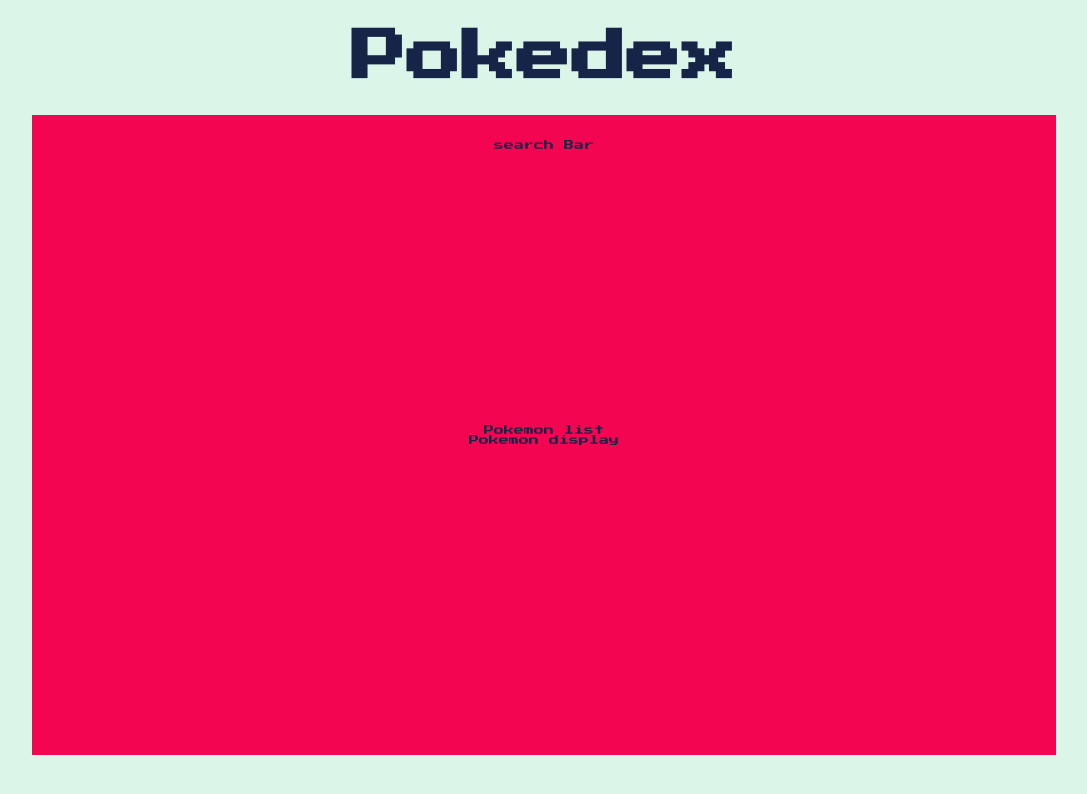
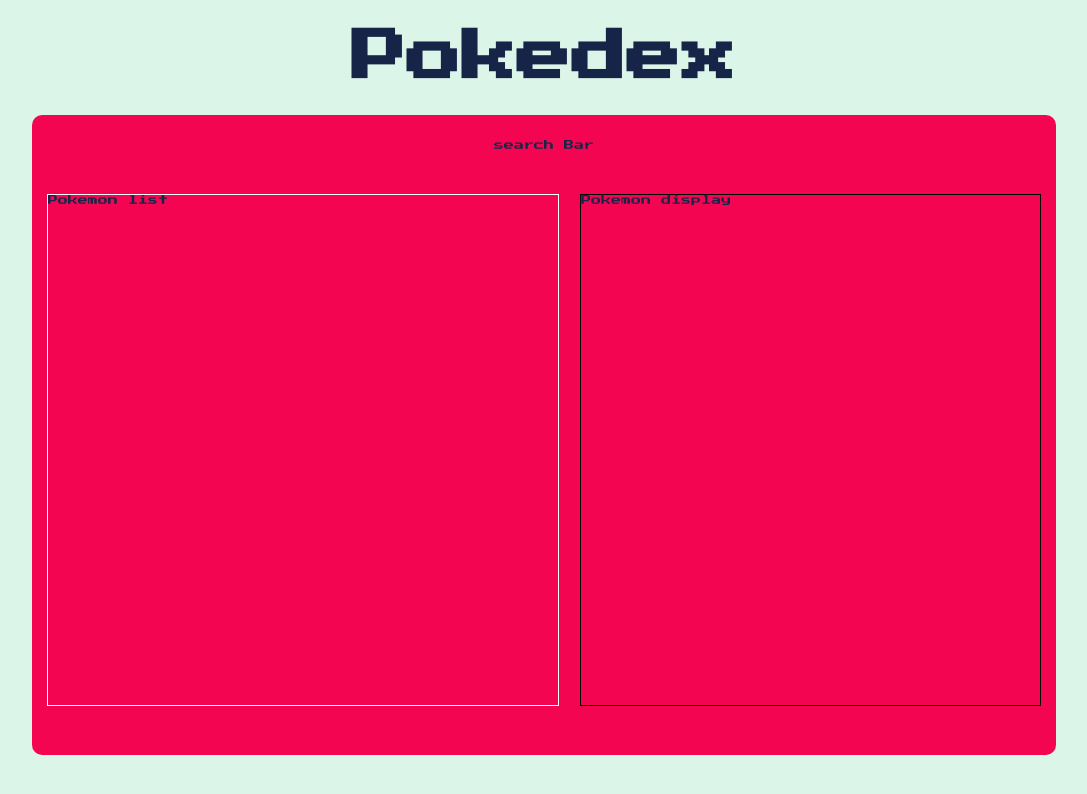
Before and after one commit to Deepak-1373/Pokedex, a React (Create React App) app: page / in a window 1280 px wide. Shown: the top 794 px of the page, without its empty margins (96-1183 px from the left). Built offline with nearby package versions, Linux system fonts and the light colour scheme.

Commit message:
style:add css for list container

```diff
--- a/src/pokedex/pokedex.css
+++ b/src/pokedex/pokedex.css
@@ -4,6 +4,7 @@
   margin: auto;
   display: flex;
   position: relative;
+  border-radius: 10px;
   align-items: center;
   flex-direction: column;
   justify-content: center;
@@ -15,3 +16,21 @@
   top: 0;
   margin-top: 2.5rem;
 }
+
+.pokedex-list-container {
+  position: absolute;
+  left: 0;
+  width: 50%;
+  height: 80%;
+  border: 1px solid #fff;
+  margin: 3rem 0 0 1.5rem;
+}
+
+.pokedex-display-container {
+  position: absolute;
+  right: 0;
+  border: 1px solid black;
+  width: 45%;
+  height: 80%;
+  margin: 3rem 1.5rem 0 0;
+}
--- a/src/pokedex/pokedex.js
+++ b/src/pokedex/pokedex.js
@@ -7,6 +7,7 @@
       <div className="pokedex-search-bar">
         <p>search Bar</p>
       </div>
+
       <div className="pokedex-list-container">
         <p>Pokemon list</p>
       </div>
```
